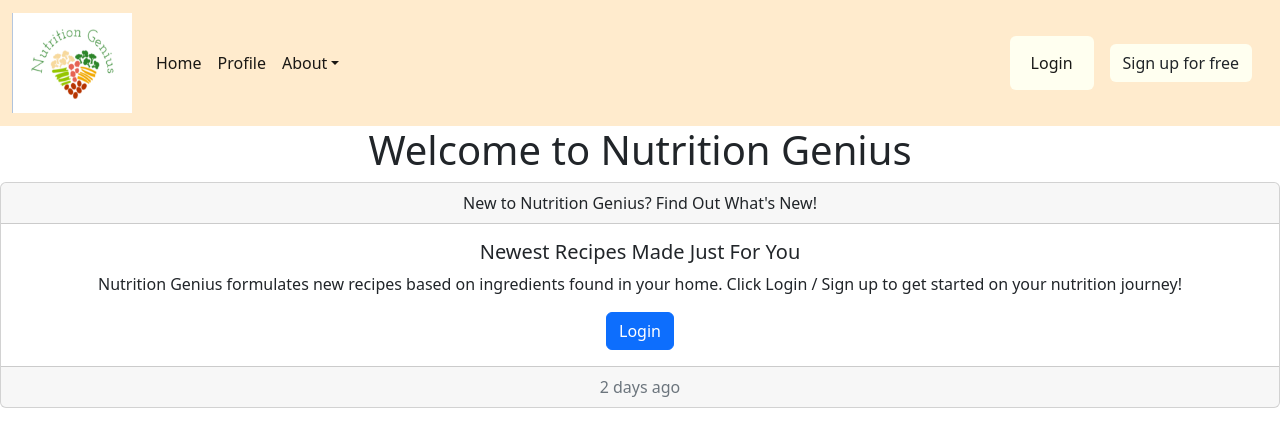
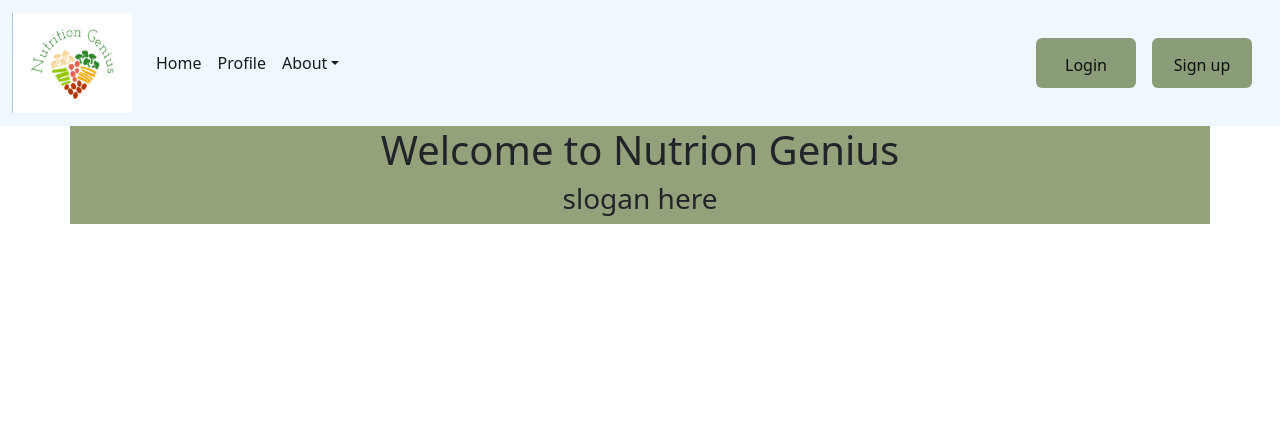
Before and after one commit to WVU-CS230-2022-08-Group09/nutrition-genius, an Angular app: page / in a window 1280 px wide. Shown: the top 446 px of the page. Built offline with nearby package versions, Linux system fonts and the light colour scheme.

Commit message:
updated nav bar and banner

```diff
--- a/src/app/home-page/home-page.component.css
+++ b/src/app/home-page/home-page.component.css
@@ -0,0 +1,12 @@
+.row{
+    background-color:rgba(85, 107, 47, 0.626);
+}
+.heading{
+     text-align: center;
+}
+.slogan{
+    text-align: center;
+}
+.card-header{
+    margin: 20px;
+}
--- a/src/app/home-page/home-page.component.html
+++ b/src/app/home-page/home-page.component.html
@@ -1,18 +1,10 @@
-<div class=" d-flex justify-content-center container-fluid">
-    <h1>Welcome to Nutrition Genius</h1>
+<div class="container-fluid container-banner">
+    <div class="container">
+        <div class="row">
+            <div class="col">
+                <h1 class="heading"> Welcome to Nutrion Genius</h1>
+                <h3 class="slogan">slogan here</h3>
+            </div>
+        </div>
+    </div>
 </div>
-<div class="card text-center">
-    <div class="card-header">
-      New to Nutrition Genius? Find Out What's New!
-    </div>
-    <div class="card-body">
-      <h5 class="card-title">Newest Recipes Made Just For You</h5>
-      <p class="card-text">Nutrition Genius formulates new recipes based on ingredients found in your home.
-        Click Login / Sign up to get started on your nutrition journey!
-      </p>
-      <a href="#" class="btn btn-primary">Login</a>
-    </div>
-    <div class="card-footer text-muted">
-      2 days ago
-    </div>
-  </div>
--- a/src/app/home-page/nav-bar/nav-bar.component.css
+++ b/src/app/home-page/nav-bar/nav-bar.component.css
@@ -1,3 +1,5 @@
 .btn{
-    background-color:ivory ;
+    background-color:rgba(85, 107, 47, 0.644) ;
+    width: 100px;
+    height: 50px;
 }
--- a/src/app/home-page/nav-bar/nav-bar.component.html
+++ b/src/app/home-page/nav-bar/nav-bar.component.html
@@ -1,4 +1,4 @@
-<nav class="navbar navbar-expand-lg" style="background-color:blanchedalmond">
+<nav class="navbar navbar-expand-lg" style="background-color:aliceblue">
   <div class="container-fluid">
     <a href="#" class="navbar-brand">
       <img src="\assets\images\NutritionGeniusLogo.png" width="120"
@@ -26,14 +26,11 @@
             <button type="button" class="btn me-3">
               <a href="#" class="nav-item nav-link active">Login</a>
             </button>
+            <button type="button" class="btn me-3">
+              <a href="#" class="nav-item nav-link active">Sign up</a>
+            </button>
           </div>
 
-          <div class="d-flex align-items-center">
-            <button type="button" class="btn me-3">
-              Sign up for free
-            </button>
-
-      </div>
       </div>
   </div>
 </nav>
```
